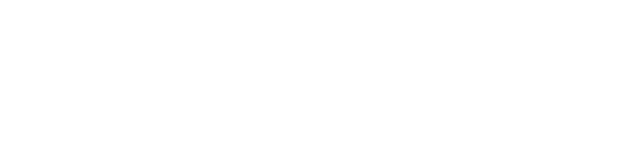
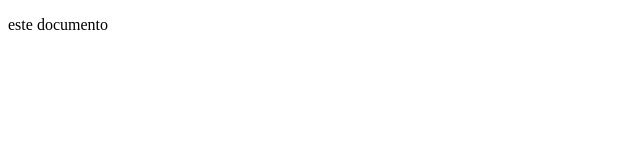
Before and after one commit to bunous/aula2, a plain HTML site: page index.html in a window 1280 px wide. Shown: the whole page, without its empty margins (0-640 px from the left). Drawn offline with Linux system fonts and the light colour scheme.

Commit message:
Update index.html

```diff
--- a/index.html
+++ b/index.html
@@ -7,6 +7,6 @@
     <title>Document</title>
 </head>
 <body>
-
+    <p>este documento</p>
 </body>
 </html>
```
